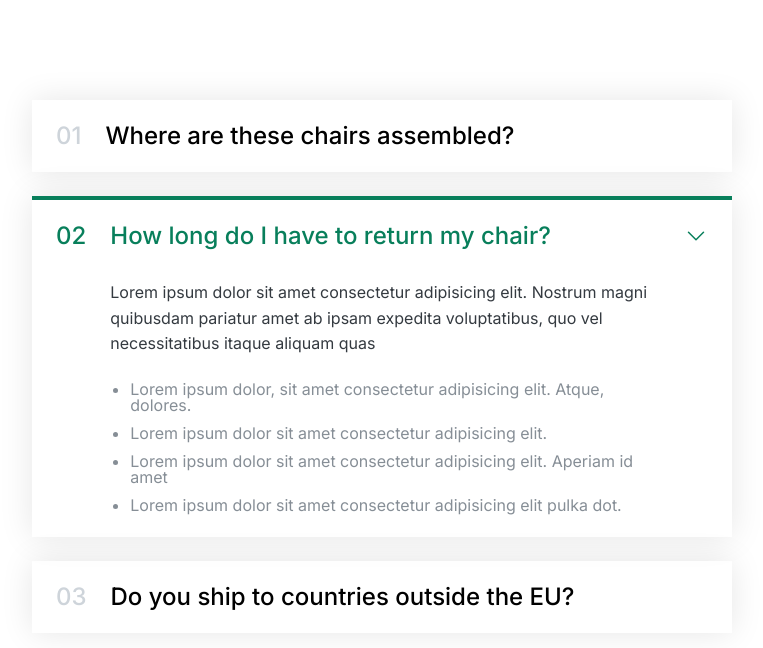
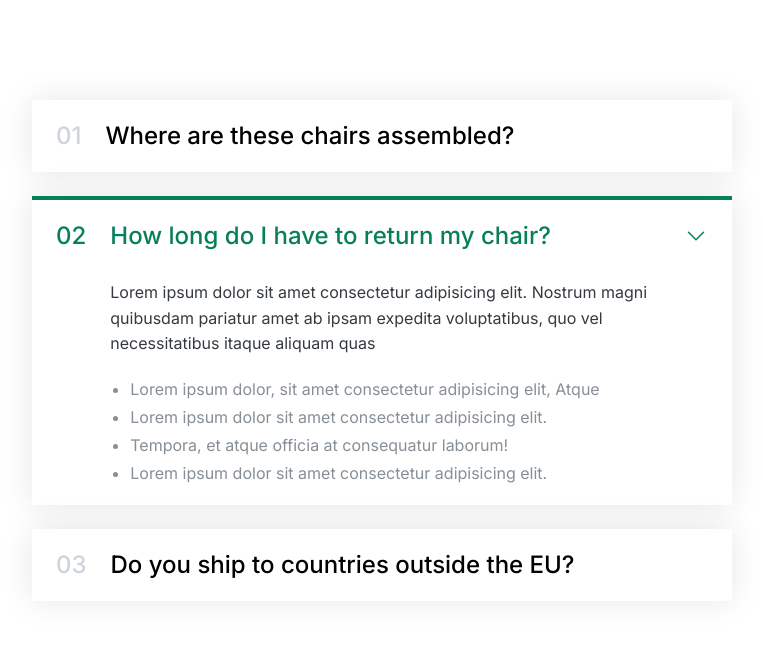
Before and after one commit to aqibsiddiqui-coder/HTML-and-CSS-Accordion-Hidden-Box-, a plain HTML site: page index.html in a window 1280 px wide. Shown: the whole page, without its empty margins (258-1021 px from the left). Drawn offline with Linux system fonts and the light colour scheme.

Commit message:
Initial Commit

```diff
--- a/index.html
+++ b/index.html
@@ -39,17 +39,11 @@
           </p>
           <ul>
             <li>
-              Lorem ipsum dolor, sit amet consectetur adipisicing elit. Atque,
-              dolores.
+              Lorem ipsum dolor, sit amet consectetur adipisicing elit. Atque
             </li>
             <li>Lorem ipsum dolor sit amet consectetur adipisicing elit.</li>
-            <li>
-              Lorem ipsum dolor sit amet consectetur adipisicing elit. Aperiam
-              id amet
-            </li>
-            <li>
-              Lorem ipsum dolor sit amet consectetur adipisicing elit pulka dot.
-            </li>
+            <li>Tempora, et atque officia at consequatur laborum!</li>
+            <li>Lorem ipsum dolor sit amet consectetur adipisicing elit.</li>
           </ul>
         </div>
       </div>
@@ -80,17 +74,11 @@
           </p>
           <ul>
             <li>
-              Lorem ipsum dolor, sit amet consectetur adipisicing elit. Atque,
-              dolores.
+              Lorem ipsum dolor, sit amet consectetur adipisicing elit, Atque
             </li>
             <li>Lorem ipsum dolor sit amet consectetur adipisicing elit.</li>
-            <li>
-              Lorem ipsum dolor sit amet consectetur adipisicing elit. Aperiam
-              id amet
-            </li>
-            <li>
-              Lorem ipsum dolor sit amet consectetur adipisicing elit pulka dot.
-            </li>
+            <li>Tempora, et atque officia at consequatur laborum!</li>
+            <li>Lorem ipsum dolor sit amet consectetur adipisicing elit.</li>
           </ul>
         </div>
       </div>
@@ -124,13 +112,8 @@
               dolores.
             </li>
             <li>Lorem ipsum dolor sit amet consectetur adipisicing elit.</li>
-            <li>
-              Lorem ipsum dolor sit amet consectetur adipisicing elit. Aperiam
-              id amet
-            </li>
-            <li>
-              Lorem ipsum dolor sit amet consectetur adipisicing elit pulka dot.
-            </li>
+            <li>Tempora, et atque officia at consequatur laborum!</li>
+            <li>Lorem ipsum dolor sit amet consectetur adipisicing elit.</li>
           </ul>
         </div>
       </div>
```
